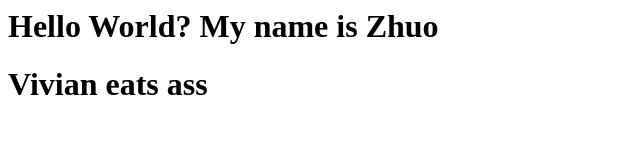
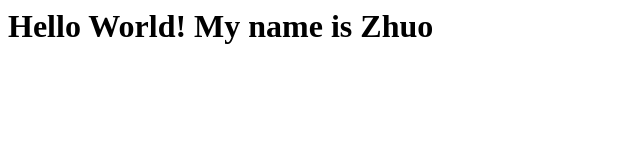
Before and after one commit to Zhuo423/zhuo423.github.io, a plain HTML site: page index.html in a window 1280 px wide. Shown: the whole page, without its empty margins (0-640 px from the left). Drawn offline with Linux system fonts and the light colour scheme.

Commit message:
Update index.html

```diff
--- a/index.html
+++ b/index.html
@@ -1,6 +1,5 @@
 <html>
     <body>
-        <h1>Hello World? My name is Zhuo</h1>
-        <h1>   Vivian eats ass</h1>
+        <h1>Hello World! My name is Zhuo</h1>
     </body>
 <html>
```
